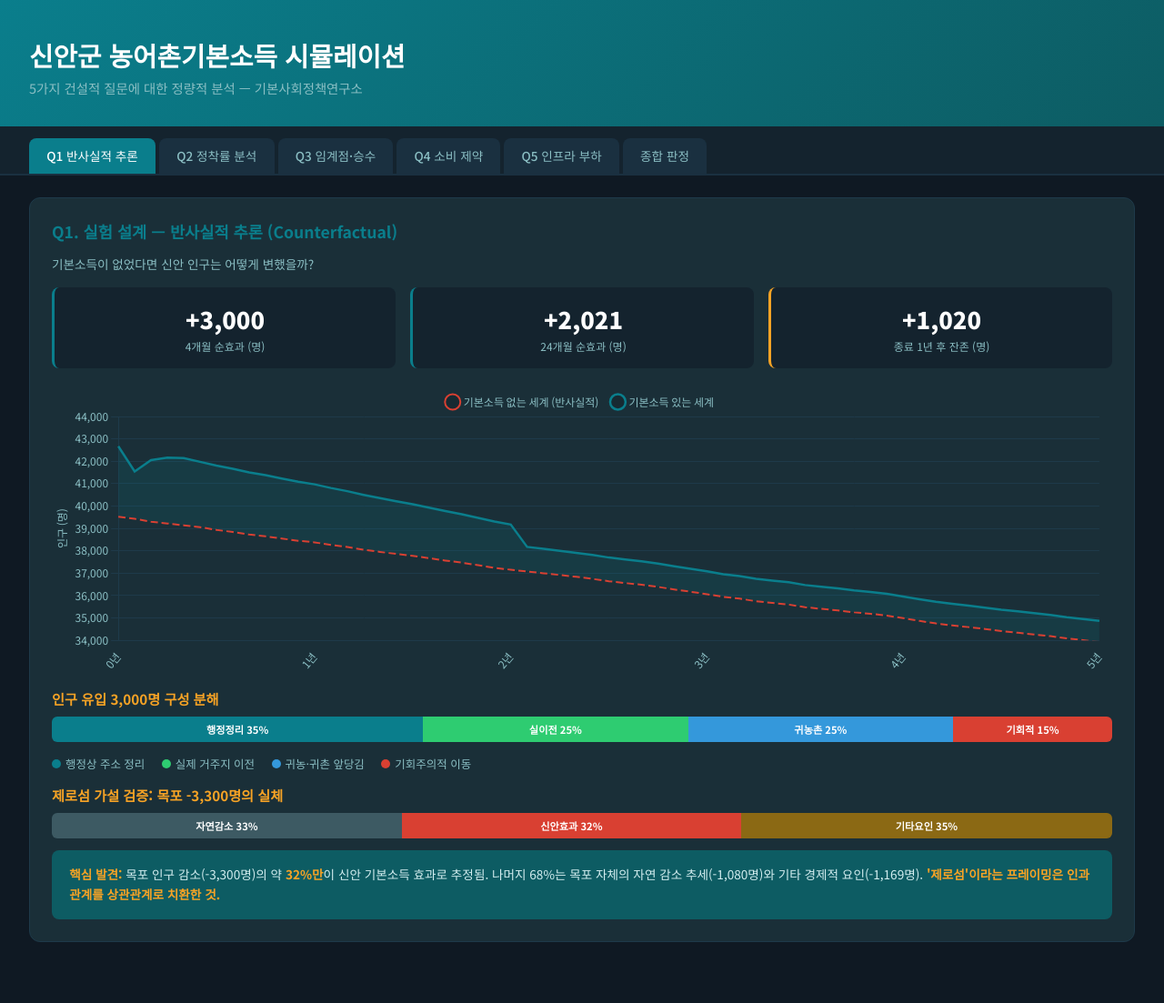
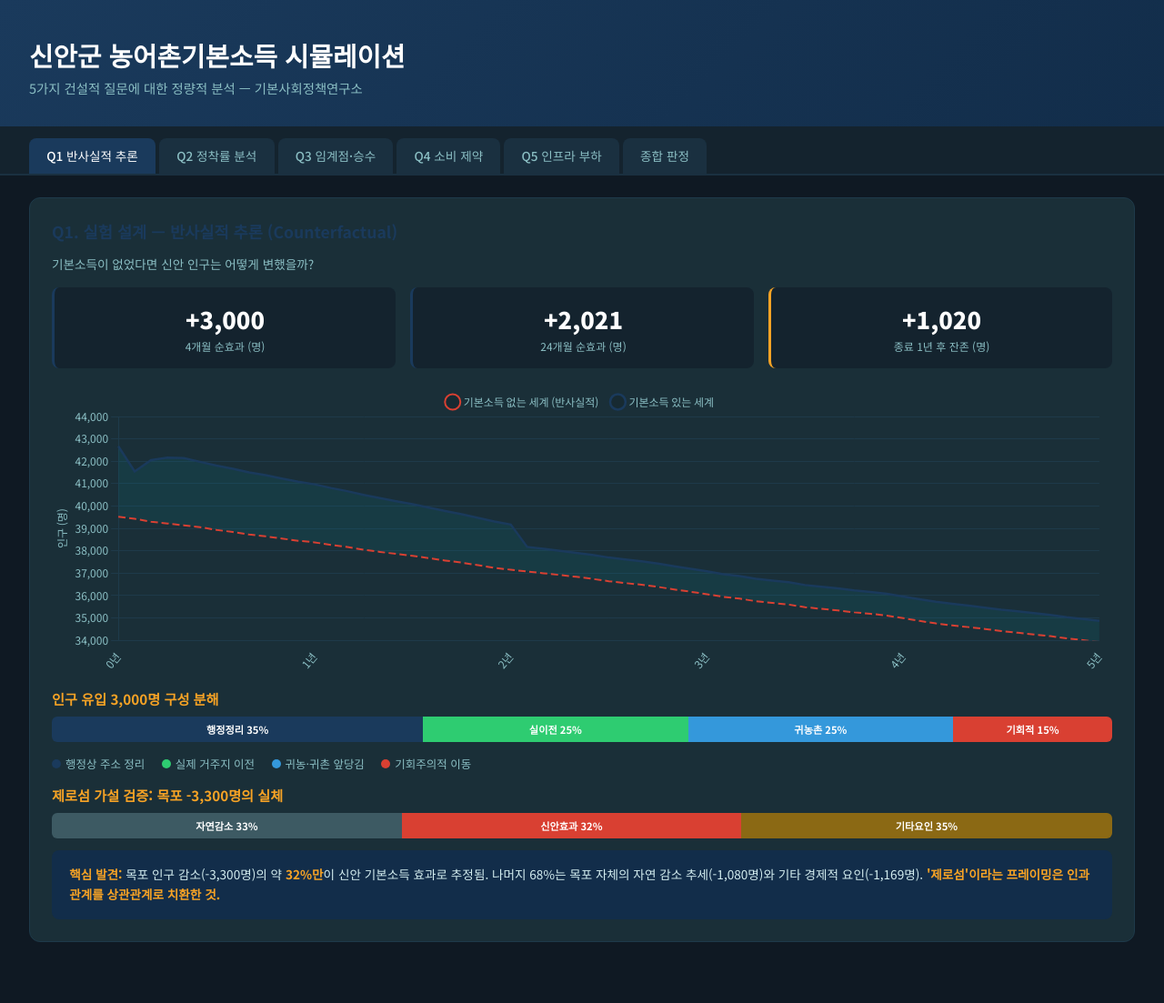
Before and after one commit to menwchen/menwchen.github.io, a Jekyll site: the page built from sinan-dashboard.html, in a window 1280 px wide. Shown: the whole page at 91% size. Built offline with Jekyll 4.4.1, drawn with Linux system fonts in a browser that asks for light colours.

Commit message:
sinan-dashboard: 기본 테마 색상을 남색(#1a3a5c)으로 변경
Co-Authored-By: Claude Opus 4.6 (1M context) <noreply@anthropic.com>

```diff
--- a/sinan-dashboard.html
+++ b/sinan-dashboard.html
@@ -14,30 +14,30 @@ permalink: /sinan-dashboard.html
   @import url('https://fonts.googleapis.com/css2?family=Noto+Sans+KR:wght@300;400;500;700;900&display=swap');
   * { margin:0; padding:0; box-sizing:border-box; }
   body { font-family:'Noto Sans KR',sans-serif; background:#0f1923; color:#e0e8ec; }
-  .header { background:linear-gradient(135deg,#0a7e8c,#0d5c63); padding:2.5rem 2rem 2rem; }
+  .header { background:linear-gradient(135deg,#1a3a5c,#122d4a); padding:2.5rem 2rem 2rem; }
   .header h1 { font-size:1.8rem; font-weight:700; color:#fff; margin-bottom:0.3rem; }
   .header p { font-size:0.9rem; color:#8bbfc4; }
   .tabs { display:flex; gap:4px; padding:0.8rem 2rem 0; background:#14232e; border-bottom:2px solid #1a3040; overflow-x:auto; }
   .tab { padding:0.6rem 1.2rem; border-radius:8px 8px 0 0; cursor:pointer; font-size:0.85rem; font-weight:500; background:#1a3040; color:#8bbfc4; transition:all .2s; white-space:nowrap; }
-  .tab.active { background:#0a7e8c; color:#fff; }
+  .tab.active { background:#1a3a5c; color:#fff; }
   .tab:hover:not(.active) { background:#1e3a4a; }
   .panels { padding:1.5rem 2rem 3rem; }
   .panel { display:none; }
   .panel.active { display:block; }
   .card { background:#1a2f38; border-radius:12px; padding:1.5rem; margin-bottom:1.2rem; border:1px solid #1e3a4a; }
-  .card h3 { color:#0a7e8c; font-size:1.1rem; margin-bottom:0.8rem; font-weight:700; }
+  .card h3 { color:#1a3a5c; font-size:1.1rem; margin-bottom:0.8rem; font-weight:700; }
   .card h4 { color:#f7a325; font-size:0.95rem; margin:0.8rem 0 0.4rem; font-weight:600; }
   .chart-container { position:relative; height:320px; margin:1rem 0; }
   .stat-row { display:flex; gap:1rem; flex-wrap:wrap; margin-bottom:1rem; }
-  .stat-box { flex:1; min-width:140px; background:#14232e; border-radius:8px; padding:1rem; text-align:center; border-left:3px solid #0a7e8c; }
+  .stat-box { flex:1; min-width:140px; background:#14232e; border-radius:8px; padding:1rem; text-align:center; border-left:3px solid #1a3a5c; }
   .stat-box.warn { border-left-color:#f7a325; }
   .stat-box.alert { border-left-color:#d94032; }
   .stat-box .num { font-size:1.6rem; font-weight:900; color:#fff; }
   .stat-box .label { font-size:0.75rem; color:#8bbfc4; margin-top:0.2rem; }
-  .insight { background:#0d5c63; border-radius:8px; padding:1rem 1.2rem; margin-top:0.8rem; font-size:0.85rem; line-height:1.6; color:#d4eef0; }
+  .insight { background:#122d4a; border-radius:8px; padding:1rem 1.2rem; margin-top:0.8rem; font-size:0.85rem; line-height:1.6; color:#d4eef0; }
   .insight strong { color:#f7a325; }
   table { width:100%; border-collapse:collapse; margin:0.8rem 0; font-size:0.85rem; }
-  th { background:#0a7e8c; color:#fff; padding:0.5rem 0.8rem; text-align:center; font-weight:500; }
+  th { background:#1a3a5c; color:#fff; padding:0.5rem 0.8rem; text-align:center; font-weight:500; }
   td { padding:0.5rem 0.8rem; border-bottom:1px solid #1e3a4a; text-align:center; }
   tr:nth-child(even) td { background:#14232e; }
   .bar-inline { display:inline-block; height:14px; border-radius:3px; vertical-align:middle; margin-left:6px; }
@@ -88,13 +88,13 @@ permalink: /sinan-dashboard.html
     <div class="chart-container"><canvas id="chartPop"></canvas></div>
     <h4>인구 유입 3,000명 구성 분해</h4>
     <div class="decomp-bar">
-      <div style="width:35%;background:#0a7e8c;">행정정리 35%</div>
+      <div style="width:35%;background:#1a3a5c;">행정정리 35%</div>
       <div style="width:25%;background:#2ecc71;">실이전 25%</div>
       <div style="width:25%;background:#3498db;">귀농촌 25%</div>
       <div style="width:15%;background:#d94032;">기회적 15%</div>
     </div>
     <div style="margin:0.5rem 0;">
-      <span class="legend-item"><span class="legend-dot" style="background:#0a7e8c"></span>행정상 주소 정리</span>
+      <span class="legend-item"><span class="legend-dot" style="background:#1a3a5c"></span>행정상 주소 정리</span>
       <span class="legend-item"><span class="legend-dot" style="background:#2ecc71"></span>실제 거주지 이전</span>
       <span class="legend-item"><span class="legend-dot" style="background:#3498db"></span>귀농·귀촌 앞당김</span>
       <span class="legend-item"><span class="legend-dot" style="background:#d94032"></span>기회주의적 이동</span>
```
Also changed, not shown: other parts of sinan-dashboard.html (+5 -5 lines).
